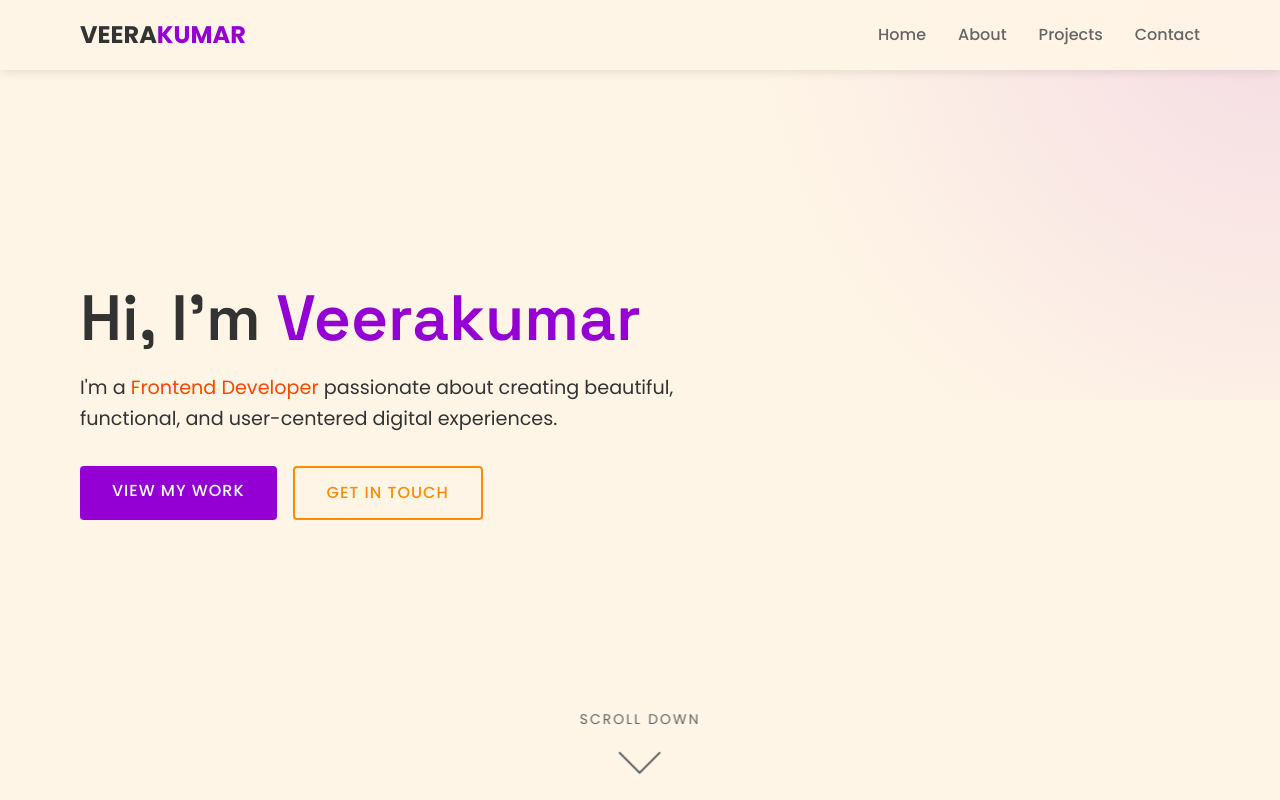
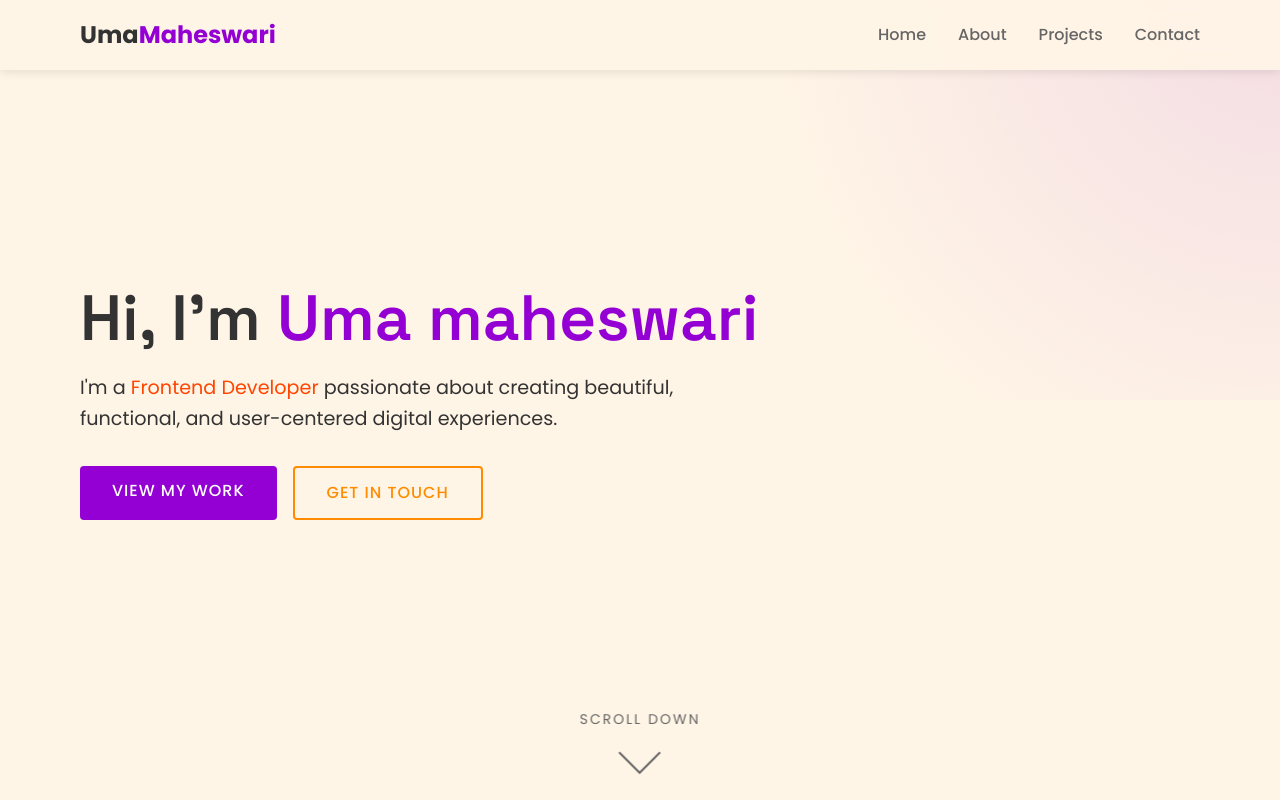
Before and after one commit to pumamaheswariuma9-prog/index.html, a plain HTML site: page index.html in a window 1280 px wide. Shown: the top 800 px of the page. Drawn offline with Linux system fonts and the light colour scheme.

Commit message:
Update index.html

```diff
--- a/index.html
+++ b/index.html
@@ -788,7 +788,7 @@
     <!-- Header & Navigation -->
     <header id="header">
         <div class="container nav-container">
-            <a href="#home" class="logo">VEERA<span>KUMAR</span></a>
+            <a href="#home" class="logo">Uma<span>Maheswari</span></a>
             <button class="mobile-toggle" aria-label="Toggle menu">☰</button>
             <ul class="nav-links">
                 <li><a href="#home">Home</a></li>
@@ -802,7 +802,7 @@
     <!-- Hero Section -->
     <section id="home" class="hero">
         <div class="container hero-content">
-            <h1>Hi, I'm <span class="highlight">Veerakumar</span></h1>
+            <h1>Hi, I'm <span class="highlight">Uma maheswari</span></h1>
             <p>I'm a <span class="accent">Frontend Developer</span> passionate about creating beautiful, functional, and user-centered digital experiences.</p>
             <div class="hero-buttons">
                 <a href="#projects" class="btn">View My Work</a>
```
